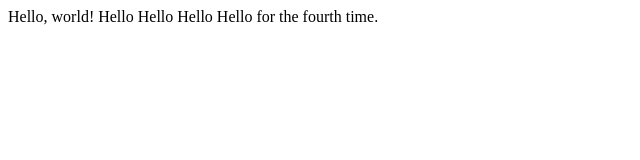
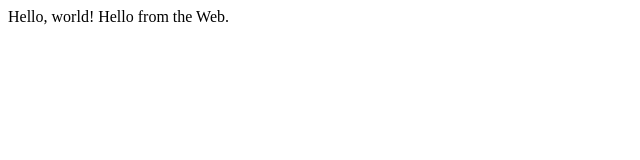
Before and after one commit to leonovko/experimenting0, a plain HTML site: page index.html in a window 1280 px wide. Shown: the whole page, without its empty margins (0-640 px from the left). Drawn offline with Linux system fonts and the light colour scheme.

Commit message:
Update index.html

```diff
--- a/index.html
+++ b/index.html
@@ -5,6 +5,6 @@
     </head>
     <body>
         Hello, world!
-        Hello Hello Hello Hello for the fourth time.
+        Hello from the Web.
     </body>
 </html>
```
